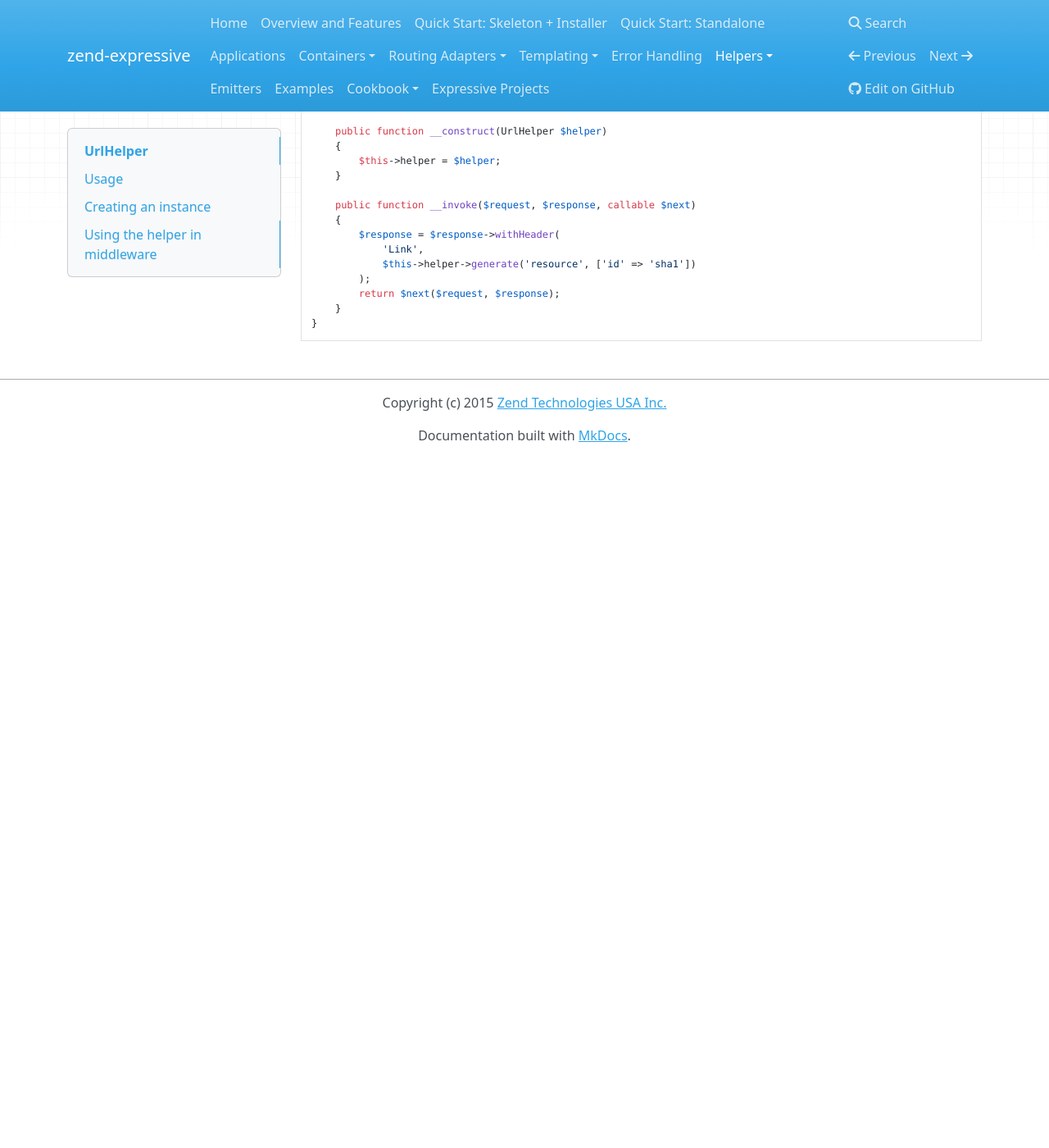
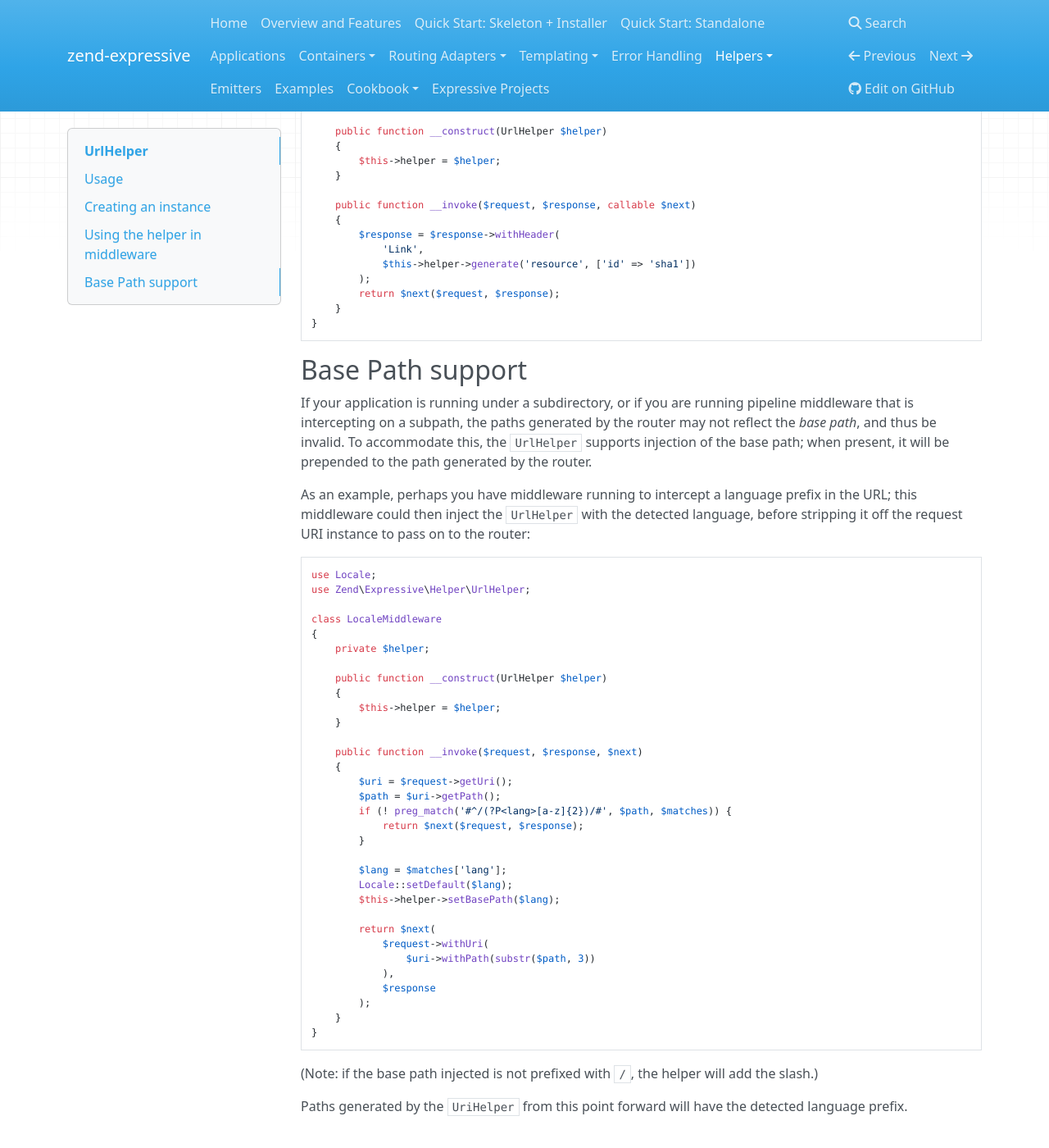
Before and after one commit to zendframework/zend-expressive, an MkDocs documentation site: the page built from doc/book/helpers/url-helper.md, in a window 1280 px wide and 1400 px high, scrolled down 2962 px. Shown: the whole window at 82% size. Built offline with MkDocs 1.6.1, drawn with Linux system fonts in a browser that asks for light colours; nearby versions of some CDN libraries; old or Windows-style settings are respelled for this version of MkDocs; before the commit the page ends 3521 px from its top, so only the background shows below that.

Commit message:
Added docs on UrlHelper::setBasePath()
- per zendframework/zend-expressive-helpers#6

````diff
--- a/doc/book/helpers/url-helper.md
+++ b/doc/book/helpers/url-helper.md
@@ -182,3 +182,57 @@
     }
 }
 ```
+
+## Base Path support
+
+If your application is running under a subdirectory, or if you are running
+pipeline middleware that is intercepting on a subpath, the paths generated
+by the router may not reflect the *base path*, and thus be invalid. To
+accommodate this, the `UrlHelper` supports injection of the base path; when
+present, it will be prepended to the path generated by the router.
+
+As an example, perhaps you have middleware running to intercept a language
+prefix in the URL; this middleware could then inject the `UrlHelper` with the
+detected language, before stripping it off the request URI instance to pass on
+to the router:
+
+```php
+use Locale;
+use Zend\Expressive\Helper\UrlHelper;
+
+class LocaleMiddleware
+{
+    private $helper;
+
+    public function __construct(UrlHelper $helper)
+    {
+        $this->helper = $helper;
+    }
+
+    public function __invoke($request, $response, $next)
+    {
+        $uri = $request->getUri();
+        $path = $uri->getPath();
+        if (! preg_match('#^/(?P<lang>[a-z]{2})/#', $path, $matches)) {
+            return $next($request, $response);
+        }
+
+        $lang = $matches['lang'];
+        Locale::setDefault($lang);
+        $this->helper->setBasePath($lang);
+
+        return $next(
+            $request->withUri(
+                $uri->withPath(substr($path, 3))
+            ),
+            $response
+        );
+    }
+}
+```
+
+(Note: if the base path injected is not prefixed with `/`, the helper will add
+the slash.)
+
+Paths generated by the `UriHelper` from this point forward will have the
+detected language prefix.
````
